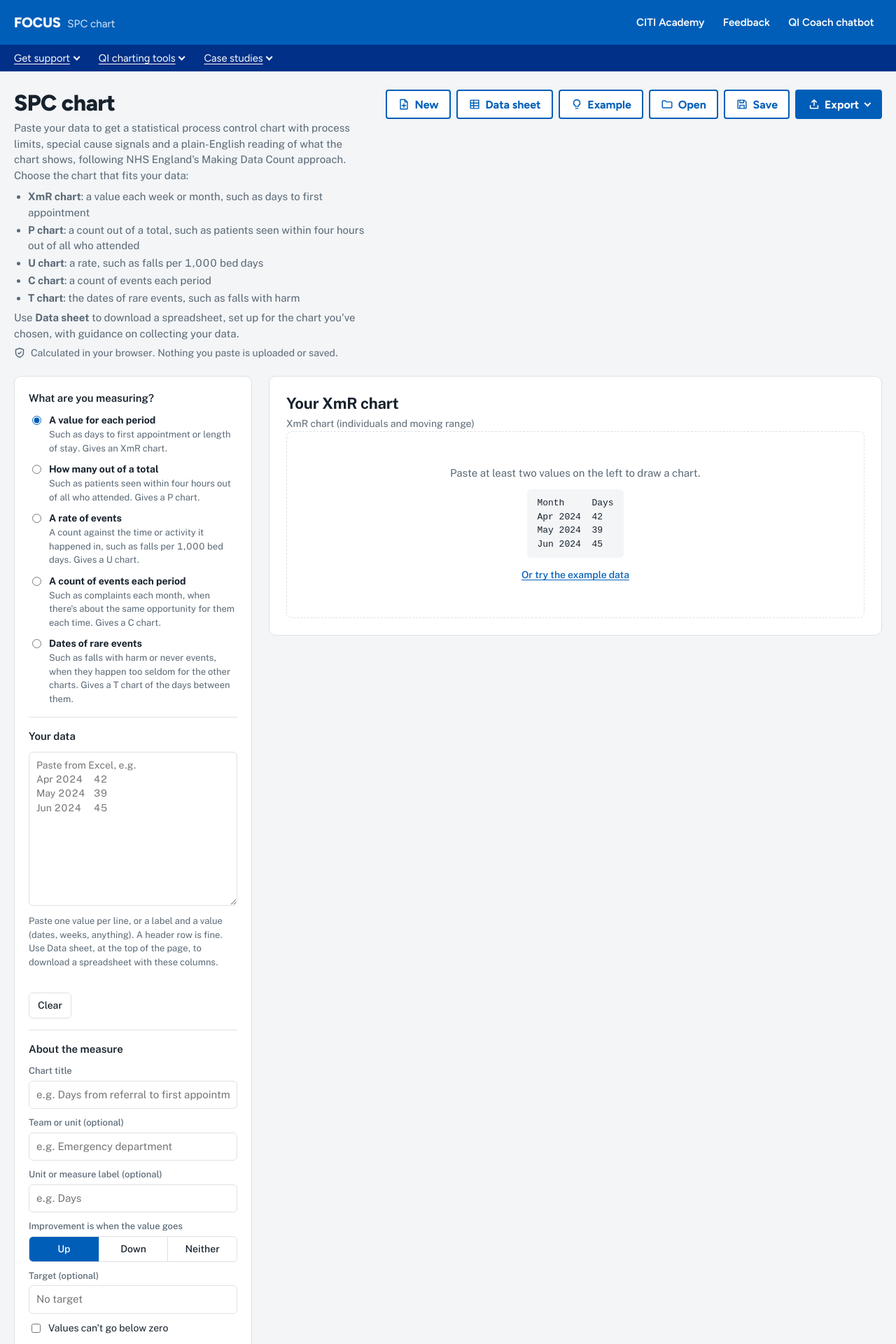
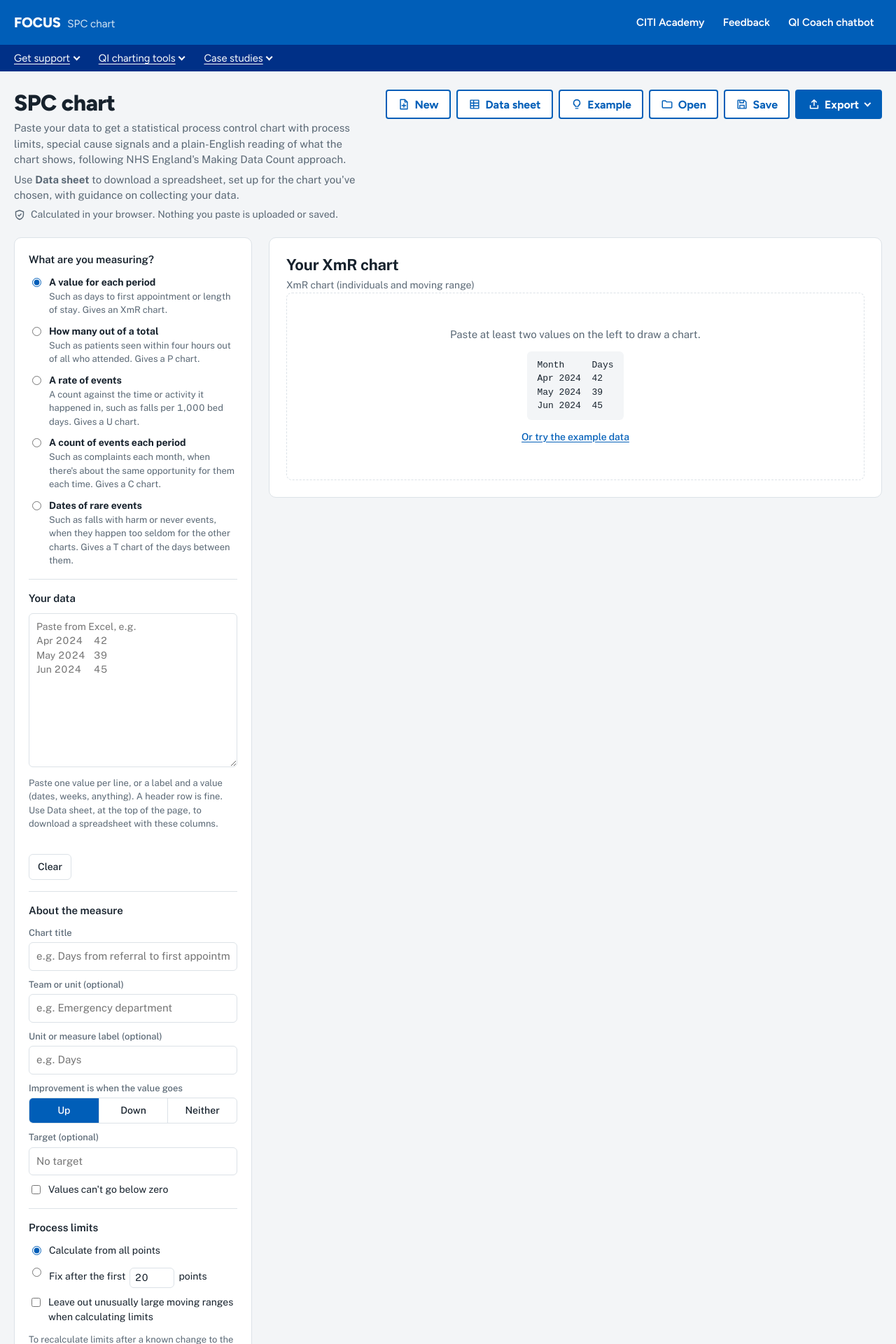
Before and after one commit to PerrinShanks-Cogito/IntegratedQiTools, a Jekyll site: the page built from spc_tool/index.html, in a window 1280 px wide. Shown: the top 1920 px of the page at 70% size. Built offline with Jekyll 4.4.1, drawn with Linux system fonts in a browser that asks for light colours.

Commit message:
SPC chart: drop chart-type list from intro
The chart types are already described in the 'What are you measuring?'
options, so the intro no longer repeats them.

Co-Authored-By: Claude Opus 5.5 <noreply@anthropic.com>
Claude-Session: https://claude.ai/code/session_01VyVKSpNyT7vPXmTqe6vzoL

```diff
--- a/spc_tool/index.html
+++ b/spc_tool/index.html
@@ -140,8 +140,6 @@ td button{font-size:12px;padding:2px 8px}
 .page-head{padding:0 0 22px}
 .page-head h1{margin:0;font-size:clamp(1.5rem,3vw,2rem);line-height:1.2;font-weight:800;letter-spacing:-.015em;font-family:Figtree, "Frutiger", "Helvetica Neue", Arial, sans-serif}
 .page-head p{margin:.35rem 0 0;color:var(--muted);max-width:110ch}
-.page-head ul{margin:.5rem 0 0;padding-left:1.25rem;color:var(--muted);max-width:110ch}
-.page-head li{margin:.15rem 0}
 .privacy{display:flex;align-items:center;gap:8px;font-size:14px}
 .privacy svg{flex:none}
 @media (prefers-reduced-motion: reduce){*{transition:none!important}}
@@ -155,14 +153,7 @@ td button{font-size:12px;padding:2px 8px}
   <div class="page-head fa-host">
     <div class="fa-head-text">
       <h1>SPC chart</h1>
-      <p>Paste your data to get a statistical process control chart with process limits, special cause signals and a plain-English reading of what the chart shows, following NHS England's Making Data Count approach. Choose the chart that fits your data:</p>
-      <ul>
-        <li><b>XmR chart</b>: a value each week or month, such as days to first appointment</li>
-        <li><b>P chart</b>: a count out of a total, such as patients seen within four hours out of all who attended</li>
-        <li><b>U chart</b>: a rate, such as falls per 1,000 bed days</li>
-        <li><b>C chart</b>: a count of events each period</li>
-        <li><b>T chart</b>: the dates of rare events, such as falls with harm</li>
-      </ul>
+      <p>Paste your data to get a statistical process control chart with process limits, special cause signals and a plain-English reading of what the chart shows, following NHS England's Making Data Count approach.</p>
       <p>Use <b>Data sheet</b> to download a spreadsheet, set up for the chart you've chosen, with guidance on collecting your data.</p>
       <p class="privacy"><svg width="16" height="16" viewBox="0 0 16 16" aria-hidden="true"><path d="M8 1.5 2.5 3.5v4c0 3.2 2.3 5.9 5.5 7 3.2-1.1 5.5-3.8 5.5-7v-4L8 1.5Z" fill="none" stroke="currentColor" stroke-width="1.4"/><path d="m5.6 8 1.7 1.7 3.2-3.4" fill="none" stroke="currentColor" stroke-width="1.4"/></svg>Calculated in your browser. Nothing you paste is uploaded or saved.</p>
     </div>
```
